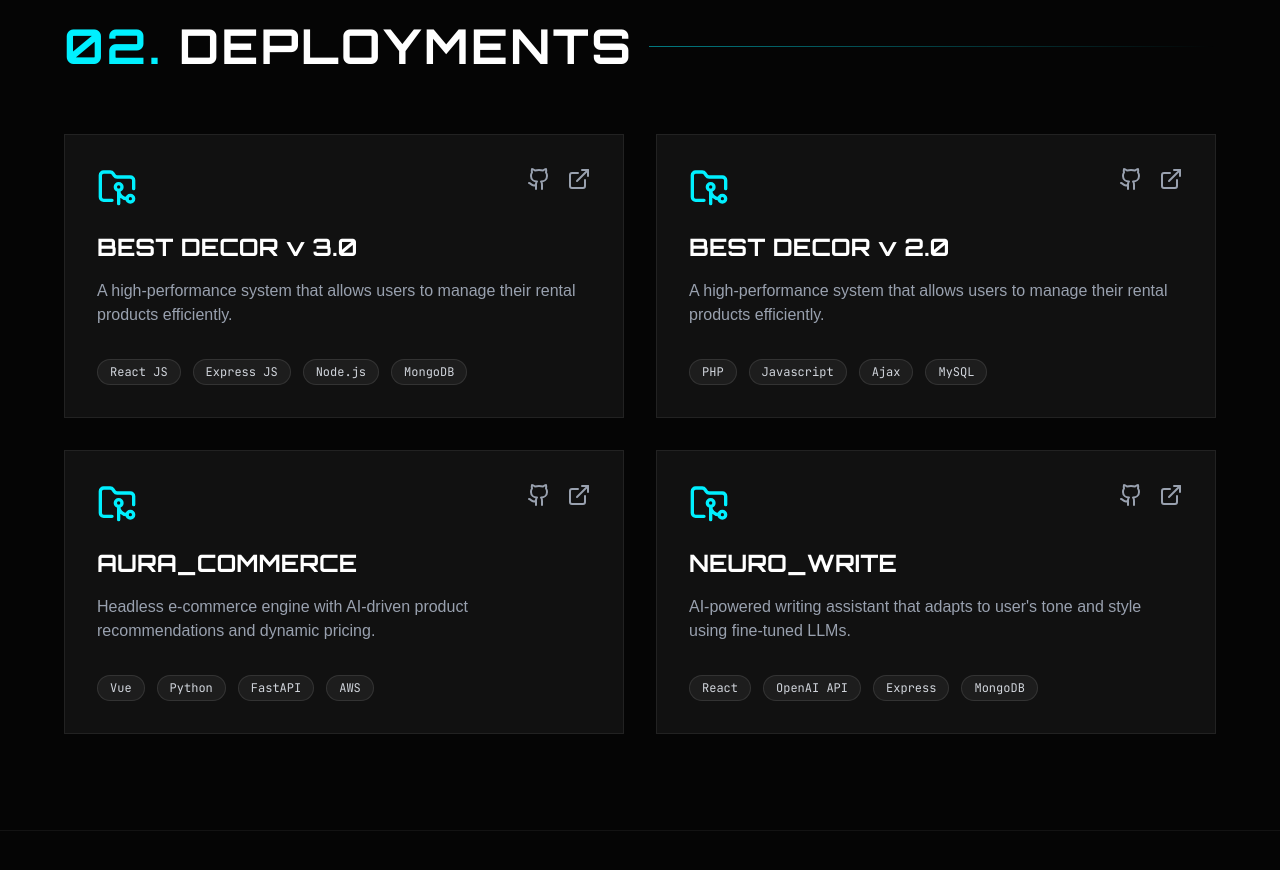
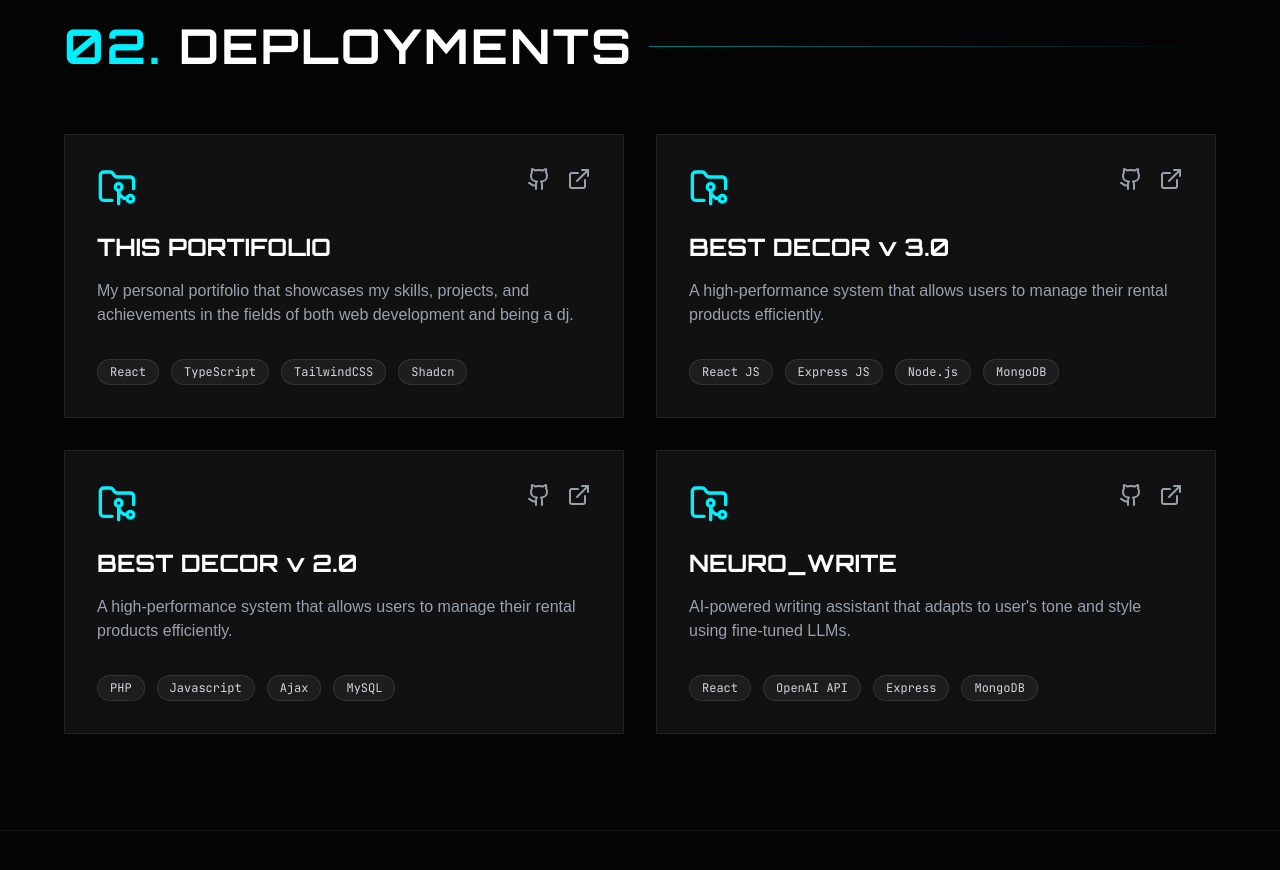
Before and after one commit to Icyubahiro-Jay-P/Portifolio, a React (Vite) app: page /dev in a window 1280 px wide. Shown: the part 1680-2550 px from the top of the page. Built offline with nearby package versions, Linux system fonts and the light colour scheme.

Commit message:
Dev Projects update

```diff
--- a/src/components/dev/DevProjects.tsx
+++ b/src/components/dev/DevProjects.tsx
@@ -1,6 +1,16 @@
 import { motion } from "framer-motion";
 import { ExternalLinkIcon, GithubIcon, FolderGit2Icon } from "lucide-react";
 const projects = [
+  {
+    title: "THIS PORTIFOLIO",
+    description:
+      "My personal portifolio that showcases my skills, projects, and achievements in the fields of both web development and being a dj.",
+    tech: ["React", "TypeScript", "TailwindCSS", "Shadcn"],
+    links: {
+      github: "https://github.com/Icyubahiro-Jay-P/Portifolio",
+      live: "https://djprojay.vercel.app",
+    },
+  },
   {
     title: "BEST DECOR v 3.0",
     description:
@@ -18,16 +28,6 @@ const projects = [
     tech: ["PHP", "Javascript", "Ajax", "MySQL"],
     links: {
       github: "https://github.com/Icyubahiro-Jay-P/BEST-DECOR-v2",
-      live: "#",
-    },
-  },
-  {
-    title: "AURA_COMMERCE",
-    description:
-      "Headless e-commerce engine with AI-driven product recommendations and dynamic pricing.",
-    tech: ["Vue", "Python", "FastAPI", "AWS"],
-    links: {
-      github: "#",
       live: "#",
     },
   },
```
